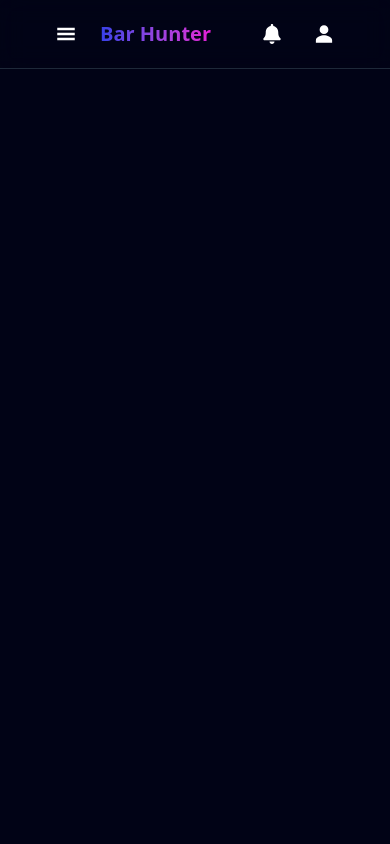
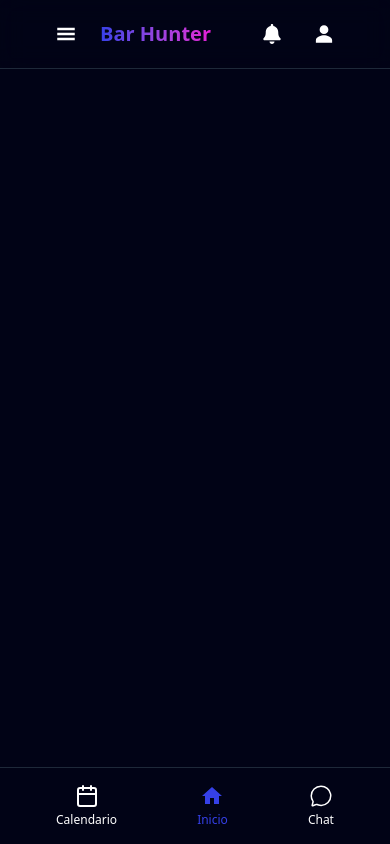
Before and after one commit to deabreuab/BarHunter-App, a Next.js app in the folder frontend/barhunter/: page / in a window 390 px wide. Built offline with nearby package versions, Linux system fonts and the light colour scheme.

Commit message:
feat: bottom Navbar

```diff
--- /dev/null
+++ b/frontend/barhunter/src/app/components/BottomNavbar.tsx
@@ -0,0 +1,27 @@
+import React from "react";
+import { IoChatbubbleOutline } from "react-icons/io5";
+import { LuCalendar } from "react-icons/lu";
+import { MdHome } from "react-icons/md";
+
+function BottomNavbar() {
+  return (
+    <div className="md:hidden fixed bottom-0 left-0 right-0 bg-customcolors-darkblue border-t border-gray-800 p-4 z-10">
+      <div className="flex justify-around">
+        <div className="flex flex-col items-center cursor-pointer hover:text-customcolors-brightblue">
+          <LuCalendar className="w-6 h-6" />
+          <span className="text-xs mt-1">Calendario</span>
+        </div>
+        <div className="flex flex-col items-center cursor-pointer hover:text-customcolors-brightblue text-customcolors-brightblue">
+          <MdHome className="w-6 h-6" />
+          <span className="text-xs mt-1">Inicio</span>
+        </div>
+        <div className="flex flex-col items-center cursor-pointer hover:text-customcolors-brightblue">
+          <IoChatbubbleOutline className="w-6 h-6" />
+          <span className="text-xs mt-1">Chat</span>
+        </div>
+      </div>
+    </div>
+  );
+}
+
+export default BottomNavbar;
--- /dev/null
+++ b/frontend/barhunter/src/app/components/Content.tsx
@@ -0,0 +1,9 @@
+import React from 'react'
+
+function Content() {
+  return (
+    <div>Content</div>
+  )
+}
+
+export default Content
--- a/frontend/barhunter/src/app/components/index.ts
+++ b/frontend/barhunter/src/app/components/index.ts
@@ -1,2 +1,4 @@
 export { default as Header } from './Header';
 export { default as Sidebar } from './Sidebar';
+export { default as BottomNavbar } from './BottomNavbar';
+export { default as Content } from './Content';
--- a/frontend/barhunter/src/app/page.tsx
+++ b/frontend/barhunter/src/app/page.tsx
@@ -1,6 +1,6 @@
 "use client";
 
-import { Header, Sidebar } from "./components";
+import { BottomNavbar, Header, Sidebar } from "./components";
 
 export default function Home() {
   return (
@@ -9,7 +9,7 @@ export default function Home() {
       {/* Version web */}
       <div className="container mx-auto px-4 py-6">
         <Sidebar />
-
+        <BottomNavbar />
       </div>
     </div>
   );
```
